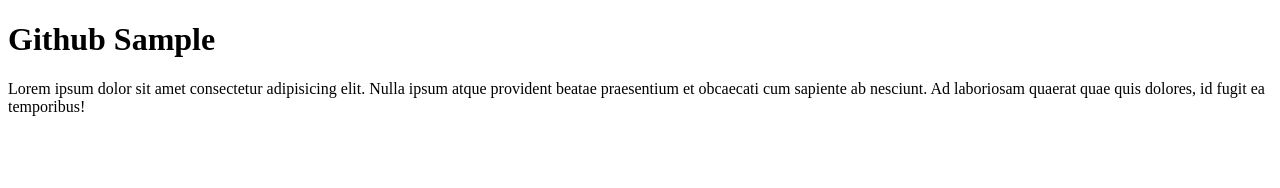
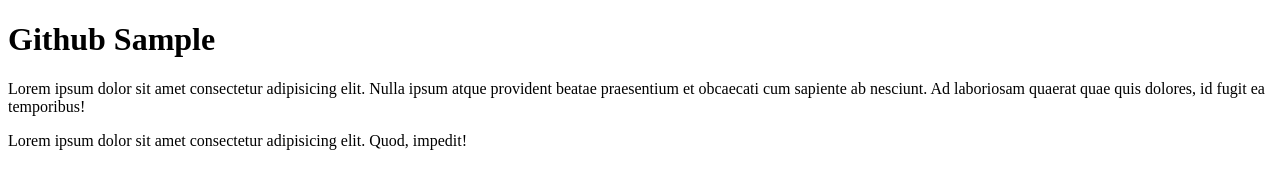
Before and after one commit to edd-reyes/project1.github.io, a plain HTML site: page index.html in a window 1280 px wide. Drawn offline with Linux system fonts and the light colour scheme.

Commit message:
added another paragraph

```diff
--- a/index.html
+++ b/index.html
@@ -15,6 +15,9 @@
         nesciunt. Ad laboriosam quaerat quae quis dolores, id fugit ea
         temporibus!
       </p>
+      <p>
+        Lorem ipsum dolor sit amet consectetur adipisicing elit. Quod, impedit!
+      </p>
     </div>
   </body>
 </html>
```
